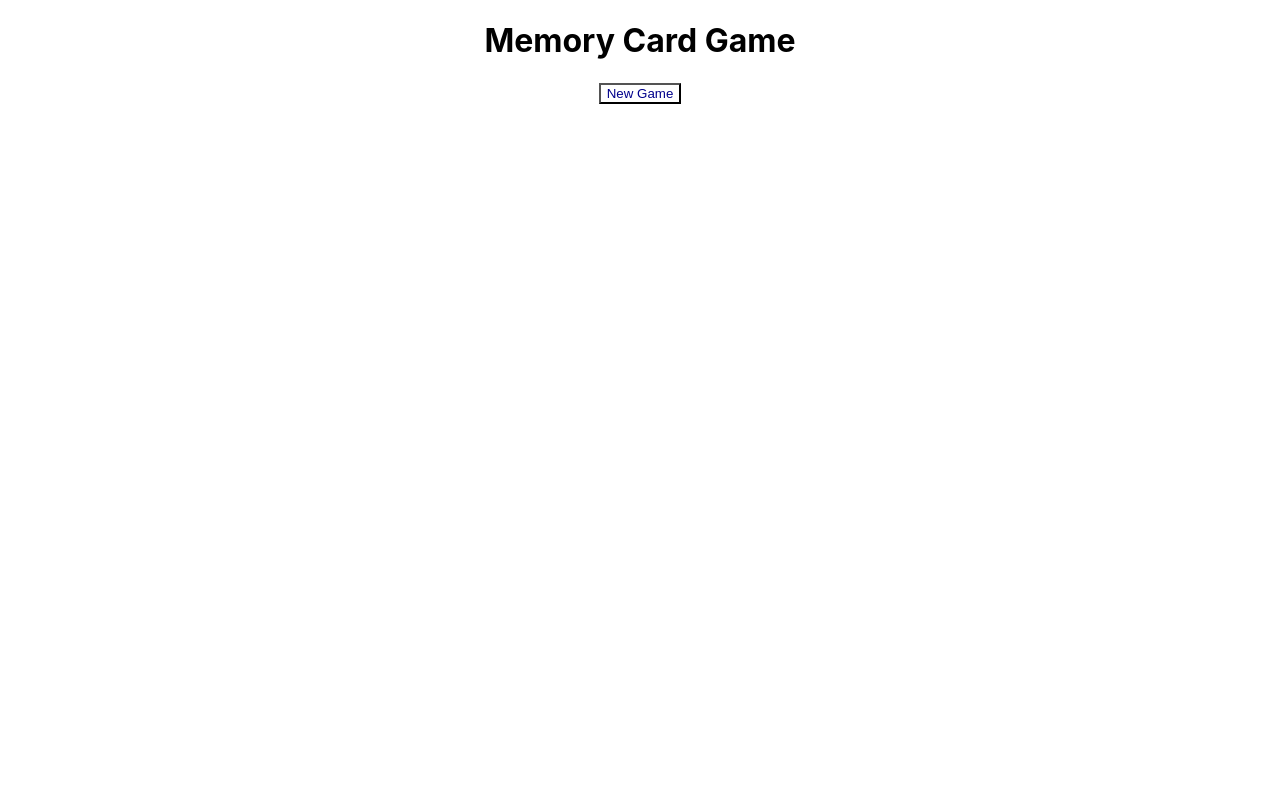
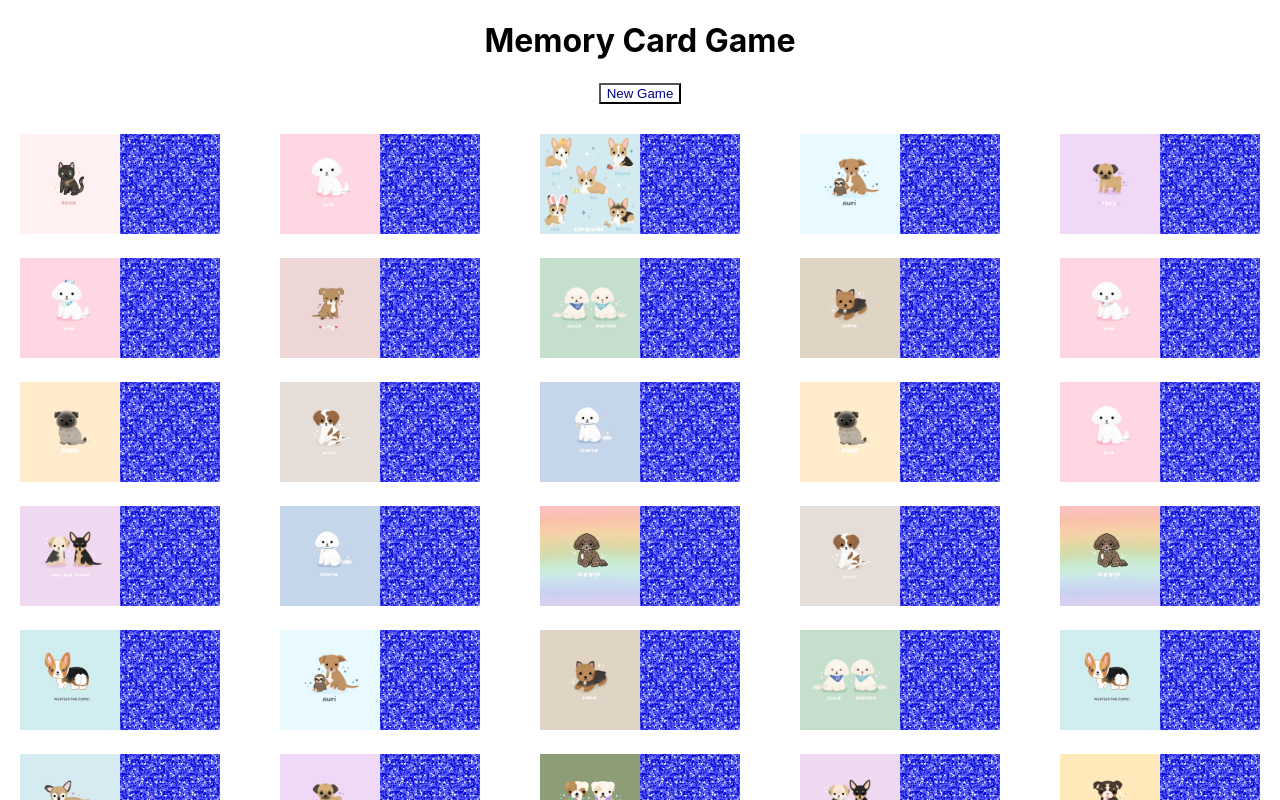
Before and after one commit to JunyaQ/MemoryGame, a React (Create React App) app: page / in a window 1280 px wide. Both pictures are taken after a click on the button "New Game". Shown: the top 800 px of the page. Built offline with nearby package versions, Linux system fonts and the light colour scheme.

Commit message:
add card to display and set up grid

```diff
--- a/src/App.css
+++ b/src/App.css
@@ -46,3 +46,14 @@
   background-color: white;
   color: darkblue;
 }
+/*card*/
+.cardimage, .cardbackground{
+  width: 100px;
+  height: 100px;
+}
+.display{
+  margin-top: 30px;
+  display: grid;
+  grid-template-columns: 1fr 1fr 1fr 1fr 1fr;
+  grid-gap: 20px;
+}
--- a/src/App.js
+++ b/src/App.js
@@ -3,26 +3,26 @@ import {useState} from 'react';
 
 
 const cardimage = [
-  {"src": "../public/img/card1.png"},
-  {"src": "../public/img/card2.png"},
-  {"src": "../public/img/card3.png"},
-  {"src": "../public/img/card4.png"},
-  {"src": "../public/img/card5.png"},
-  {"src": "../public/img/card6.png"},
-  {"src": "../public/img/card7.png"},
-  {"src": "../public/img/card8.png"},
-  {"src": "../public/img/card9.png"},
-  {"src": "../public/img/card10.png"},
-  {"src": "../public/img/card11.png"},
-  {"src": "../public/img/card12.png"},
-  {"src": "../public/img/card13.png"},
-  {"src": "../public/img/card14.png"},
-  {"src": "../public/img/card15.png"},
-  {"src": "../public/img/card16.png"},
-  {"src": "../public/img/card17.png"},
-  {"src": "../public/img/card18.png"},
-  {"src": "../public/img/card19.png"},
-  {"src": "../public/img/card20.png"},
+  {"src": "/img/card1.png"},
+  {"src": "/img/card2.png"},
+  {"src": "/img/card3.png"},
+  {"src": "img/card4.png"},
+  {"src": "/img/card5.png"},
+  {"src": "/img/card6.png"},
+  {"src": "/img/card7.png"},
+  {"src": "/img/card8.png"},
+  {"src": "/img/card9.png"},
+  {"src": "/img/card10.png"},
+  {"src": "/img/card11.png"},
+  {"src": "/img/card12.png"},
+  {"src": "/img/card13.png"},
+  {"src": "/img/card14.png"},
+  {"src": "/img/card15.png"},
+  {"src": "/img/card16.png"},
+  {"src": "/img/card17.png"},
+  {"src": "/img/card18.png"},
+  {"src": "/img/card19.png"},
+  {"src": "/img/card20.png"},
 
 ]
 
@@ -35,13 +35,26 @@ function App() {
     const shufflecard= doubled.sort(()=>Math.random()-0.5);
     const finalcard = shufflecard.map((card)=>({...card,id:Math.random()}));
     setcards(finalcard);
-    console.log(finalcard);
     setturns(0);
   }
+  console.log(cards,turns);
   return (
     <div className="App">
       <h1>Memory Card Game</h1>
       <button className="newgame" onClick={shufflecards}> New Game</button>
+
+      {/* display cards */}
+      <div className='display'>
+        {cards.map(card=>(
+          <div key={card.id}>
+            <div>
+              <img src={card.src} className='cardimage' alt="cardimage"/>
+              <img src='/img/background1.jpg' className='cardbackground' alt='cardbackground'/>
+            </div>
+
+          </div>
+        ))}
+        </div>
     </div>
   );
 }
```
Also changed, not shown: public/img/background.jfif (deleted), public/img/background1.jpg (added).
